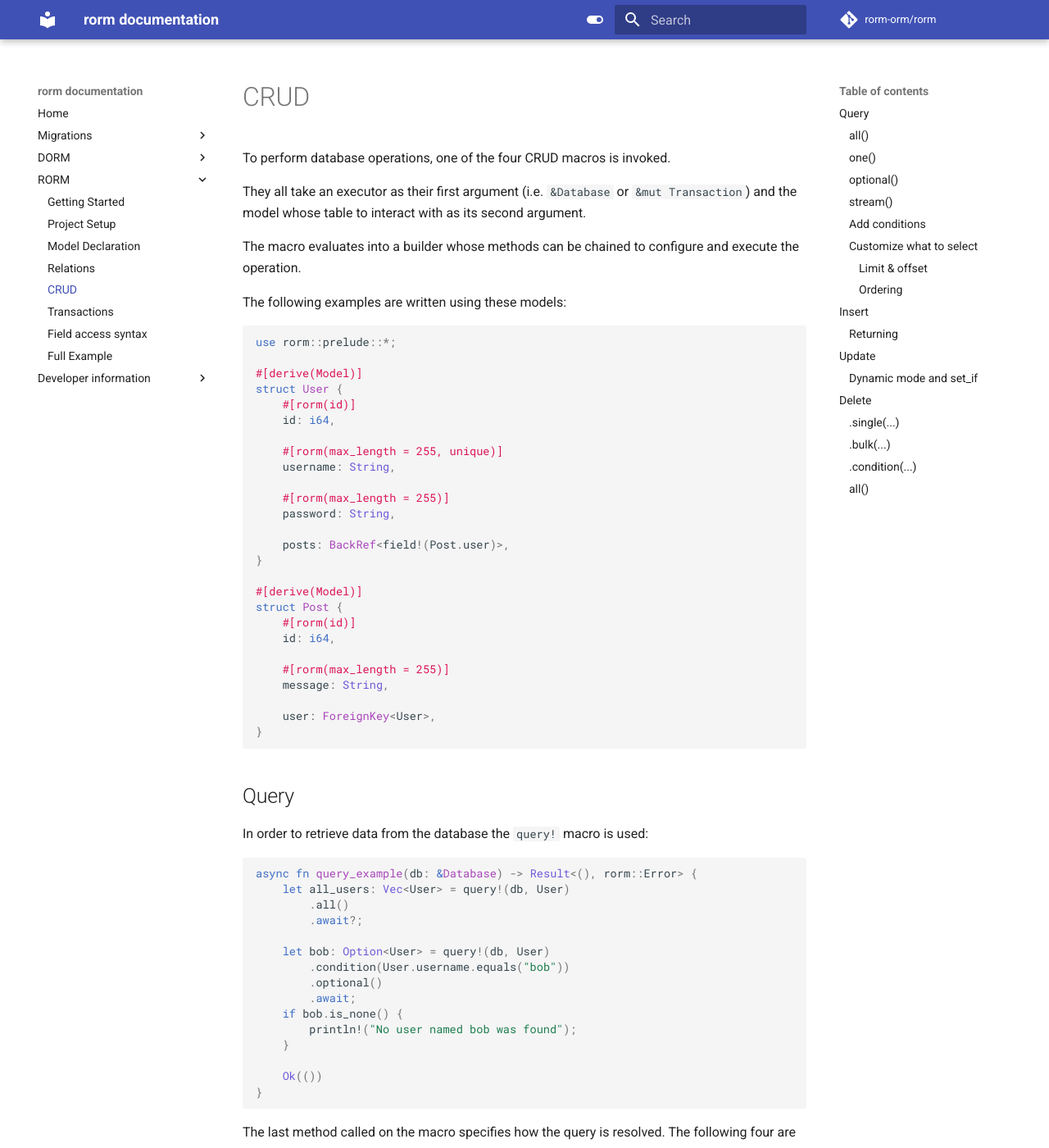
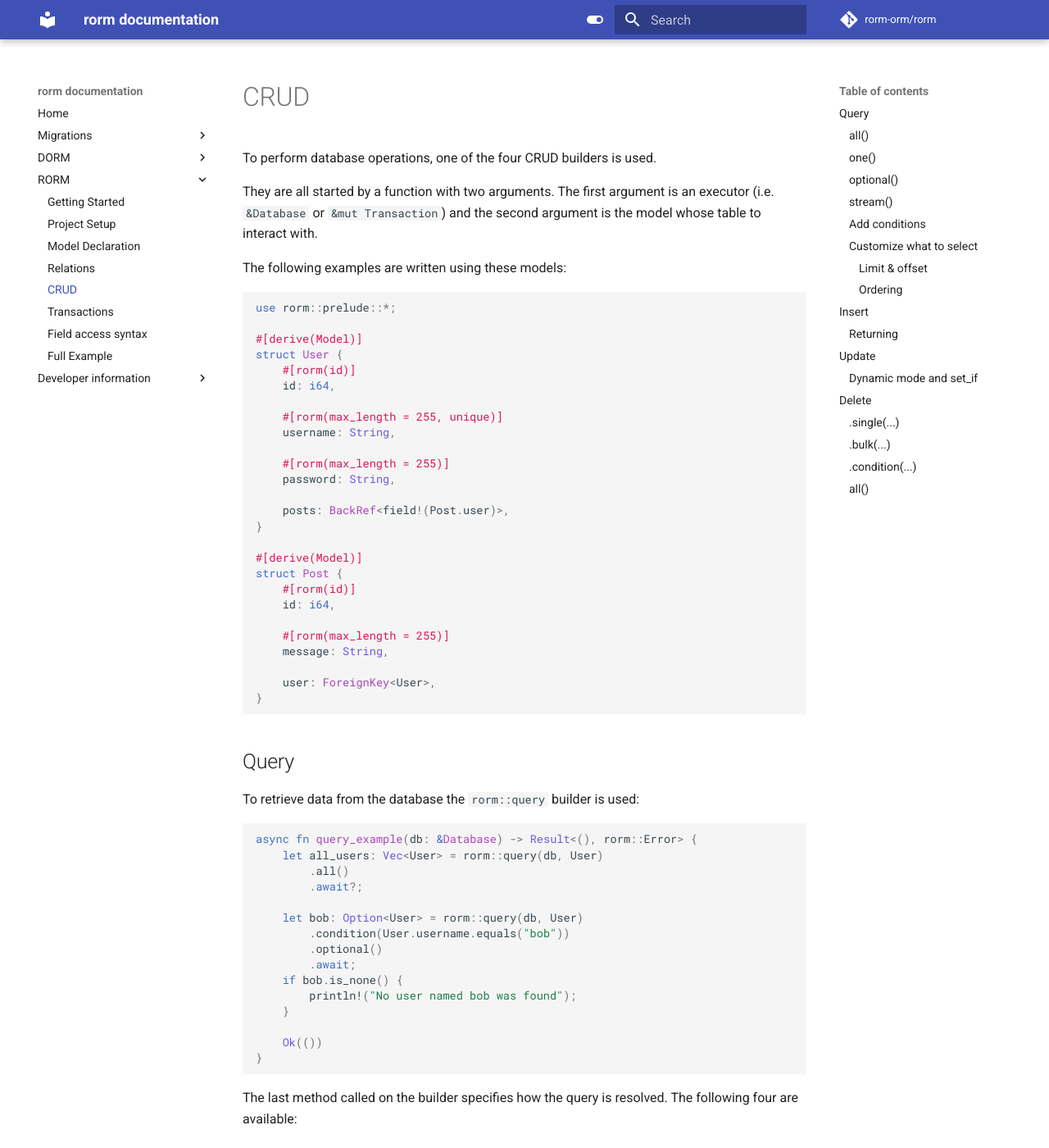
Before and after one commit to rorm-orm/docs, an MkDocs documentation site: the page built from docs/rorm/crud.md, in a window 1280 px wide and 1400 px high. Shown: the whole window at 82% size. Built offline with MkDocs 1.6.1 and Material for MkDocs 9.7.7, drawn with Linux system fonts in a browser that asks for light colours; comment, search, counter and statistics services are not loaded; some of the changed text lies outside the part shown.

Commit message:
Replaced crud macros with functions

````diff
--- a/docs/rorm/crud.md
+++ b/docs/rorm/crud.md
@@ -1,11 +1,10 @@
 # CRUD
 
-To perform database operations, one of the four CRUD macros is invoked.
+To perform database operations, one of the four CRUD builders is used.
 
-They all take an executor as their first argument (i.e. `&Database` or `&mut Transaction`)
-and the model whose table to interact with as its second argument.
-
-The macro evaluates into a builder whose methods can be chained to configure and execute the operation.
+They are all started by a function with two arguments.
+The first argument is an executor (i.e. `&Database` or `&mut Transaction`)
+and the second argument is the model whose table to interact with.
 
 The following examples are written using these models:
 
@@ -40,14 +39,14 @@ struct Post {
 
 ## Query
 
-In order to retrieve data from the database the `query!` macro is used:
+To retrieve data from the database the `rorm::query` builder is used:
 ```rust
 async fn query_example(db: &Database) -> Result<(), rorm::Error> {
-    let all_users: Vec<User> = query!(db, User)
+    let all_users: Vec<User> = rorm::query(db, User)
         .all()
         .await?;
 
-    let bob: Option<User> = query!(db, User)
+    let bob: Option<User> = rorm::query(db, User)
         .condition(User.username.equals("bob"))
         .optional()
         .await;
@@ -59,25 +58,25 @@ async fn query_example(db: &Database) -> Result<(), rorm::Error> {
 }
 ```
 
-The last method called on the macro specifies how the query is resolved. The following four are available:
+The last method called on the builder specifies how the query is resolved. The following four are available:
 
 ### `all()`
 Executes the query in a future which resolves to all rows matching the query.
 ```rust
-let all_users: Vec<User> = query!(&db, User).all().await.unwrap();
+let all_users: Vec<User> = rorm::query(&db, User).all().await.unwrap();
 ```
 
 ### `one()`
 Executes the query in a future which resolves to exactly one row.
 (If no matching row is found, this will be treated as an error)
 ```rust
-let user: User = query!(&db, User).one().await.unwrap();
+let user: User = rorm::query(&db, User).one().await.unwrap();
 ```
 
 ### `optional()`
 Executes the query in a future which resolves to at most one row.
 ```rust
-let user: Option<User> = query!(&db, User).optional().await.unwrap();
+let user: Option<User> = rorm::query(&db, User).optional().await.unwrap();
 ```
 
 ### `stream()`
@@ -110,7 +109,7 @@ Non-exhaustive list of commonly used ones:
 
 Conditions can then be combined using the `or!` and `and!` macros:
 ```rust
-query!(db, User)
+rorm::query(db, User)
     .condition(and!(
         User.username.equals("alice"),
         User.password.equals(leaked_pw)
@@ -120,16 +119,16 @@ query!(db, User)
 
 ### Customize what to select
 
-In its most basic usage (`query!(db, User)`) the query will select every column and return them in the model's struct.
+In its most basic usage (`rorm::query(db, User)`) the query will select every column and return them in the model's struct.
 
-This can be customized by changing the macro's second argument.
+This can be customized by changing the function's second argument.
 
 !!! note
-    The `query!` macro is somewhat unique in regard to its second argument.
+    The `rorm::query` builder is somewhat unique in regard to its second argument.
 
-    The other macros won't behave comparibly.
+    The other builders won't behave comparibly.
 
-As simplest alternative a `Patch` can be specified instead of the whole `Model` to only select some columns:
+As the simplest alternative a `Patch` can be specified instead of the whole `Model` to only select some columns:
 
 ```rust
 #[derive(Patch)]
@@ -141,7 +140,7 @@ struct UserWithoutPassword {
 }
 
 // Query every field from the struct UserWithoutPassword
-let users: Vec<UserWithoutPassword> = query!(db, UserWithoutPassword).all().await?;
+let users: Vec<UserWithoutPassword> = rorm::query(db, UserWithoutPassword).all().await?;
 ```
 
 This can get quite annoying when you have to specify a struct for every combination of fields you might want to query together.
@@ -150,13 +149,13 @@ Therefore, you can use the field syntax to query tuples of fields:
 ```rust
 // Only query the user's id and username
 let users: Vec<(i64, String)> =
-    query!(db, (User.id, User.username)).all().await?;
+    rorm::query(db, (User.id, User.username)).all().await?;
 ```
 
 This syntax also work with relations:
 ```rust
 let posts: Vec<(String, String)> =
-    query!(db, (Post.message, Post.user.username)).all().await?;
+    rorm::query(db, (Post.message, Post.user.username)).all().await?;
 ```
 
 When you want to select your relations' fields and there are a lot of them, specifying them all like this can get quite verbose.
@@ -165,7 +164,7 @@ To mitigate this, there is a syntax combining individual fields with patches:
 
 ```rust
 let posts: Vec<(String, UserWithoutPassword)> =
-    query!(db, (Post.message, Post.user as UserWithoutPassword)).all().await?;
+    rorm::query(db, (Post.message, Post.user.query_as(UserWithoutPassword))).all().await?;
 ```
 
 #### Limit & offset
@@ -175,10 +174,10 @@ to the SQL query. Note that `.limit()` can not be combined with `.one()`, since
 Also, the `.offset()` can not be used without a limit. The following examples illustrate possible uses:
 
 ```rust
-query!(db, Post).limit(10).all().await?;
-query!(db, Post).offset(13).one().await?;
-query!(db, Post).limit(10).offset(42).all().await?;
-query!(db, Post).limit(100).offset(1337).stream();
+rorm::query(db, Post).limit(10).all().await?;
+rorm::query(db, Post).offset(13).one().await?;
+rorm::query(db, Post).limit(10).offset(42).all().await?;
+rorm::query(db, Post).limit(100).offset(1337).stream();
 ```
 
 There is also the `.range()` function which provides a convenient way to add both the limit and offset.
@@ -186,7 +185,7 @@ Mixing a range with the previous functions for limit and offset is not allowed.
 Thus, the following example will return at most 10 elements since it corresponds to limit 10 and offset 30:
 
 ```rust
-query!(db, Post).range(30..40).all().await?;
+rorm::query(db, Post).range(30..40).all().await?;
 ```
 
 #### Ordering
@@ -195,7 +194,7 @@ TODO: `order_...`
 
 ## Insert
 
-In order to create new rows in the database, the `insert!` macro is used:
+To create new rows in the database, the `rorm::insert` builder is used:
 
 ```rust
 #[derive(Patch)]
@@ -214,14 +213,14 @@ struct NewPost {
 
 async fn insert_example(db: &Database) -> Result<(), rorm::Error> {
     // insert a single user
-    insert!(db, NewUser).single(&NewUser {
+    rorm::insert(db, NewUser).single(&NewUser {
         username: "alice".to_string(),
         password: "Secure-123".to_string(),
     }).await?;
 
     // insert a collection of user posts
     let posts: Vec<> = vec![...];
-    insert!(db, NewPost).bulk(&posts).await?;
+    rorm::insert(db, NewPost).bulk(&posts).await?;
 
     Ok(())
 }
@@ -238,7 +237,7 @@ But what if you need the values of fields which are set by the database?
 
 ### Returning
 
-The `insert!` macro returns the whole model it just inserted:
+The `rorm::insert` builder returns the whole model it just inserted:
 
 ```rust
 #[derive(Patch)]
@@ -249,38 +248,38 @@ struct NewUser {
 }
 
 // Note that the type `User` is returned instead of just a `NewUser`
-let new_user: User = insert!(db, NewUser).single(&NewUser {..}).await?;
+let new_user: User = rorm::insert(db, NewUser).single(&NewUser {..}).await?;
 ```
 
-To customize the behaviour, a family of `.return_...()` methods are provided:
+To customize the behavior, a family of `.return_...()` methods are provided:
 ```rust
 pub async fn show_various_returns(db: &Database, user: &NewUser) -> Result<(), Error> {
     // Return model instance by default
-    let _: User = insert!(db, NewUser)
+    let _: User = rorm::insert(db, NewUser)
         .single(user)
         .await?;
 
     // Return a patch's instance instead of whole model
     // (including the one used to insert and the model itself)
-    let _: AnotherUserPatch = insert!(db, NewUser)
+    let _: AnotherUserPatch = rorm::insert(db, NewUser)
         .return_patch::<UserPatch>()
         .single(user)
         .await?;
 
     // Return a tuple of fields
-    let _: (i64, String) = insert!(db, NewUser)
+    let _: (i64, String) = rorm::insert(db, NewUser)
         .return_tuple((User.id, User.name))
         .single(user)
         .await?;
 
     // Return the model's primary key
-    let _: i64 = insert!(db, NewUser)
+    let _: i64 = rorm::insert(db, NewUser)
         .return_primary_key()
         .single(user)
         .await?;
 
     // Return nothing
-    let _: () = insert!(db, NewUser)
+    let _: () = rorm::insert(db, NewUser)
         .return_nothing()
         .single(user)
         .await?;
@@ -291,11 +290,11 @@ pub async fn show_various_returns(db: &Database, user: &NewUser) -> Result<(), E
 
 ## Update
 
-In order to change models' fields the `update!` macro is used:
+To change models' fields the `rorm::update` builder is used:
 
 ```rust
 pub async fn set_good_password(db: &Database) -> Result<(), rorm::Error> {
-    update!(db, User)
+    rorm::update(db, User)
         .set(User.password, "I am way more secure™".to_string())
         .condition(User.password.equals("password"))
         .await?;
@@ -307,7 +306,7 @@ pub async fn set_good_password(db: &Database) -> Result<(), rorm::Error> {
 
 Before executing the query, `set` has to be called at least once
 to set a value for a column (the first call changes the builder's type).
-Otherwise the query wouldn't do anything.
+Otherwise, the query wouldn't do anything.
 
 This can be limiting when your calls are made conditionally.
 
@@ -325,7 +324,7 @@ async fn update_user(
     optional_new_username: Option<String>,
     optional_new_password: Option<String>
 ) -> Result<(), rorm::Error> {
-    let mut updater = update!(db, User).begin_dyn_set();
+    let mut updater = rorm::update(db, User).begin_dyn_set();
 
     if let Some(new_username) = optional_new_username {
         updater = updater.set(User.username, new_username);
@@ -351,7 +350,7 @@ async fn update_user(
     optional_new_username: Option<String>,
     optional_new_password: Option<String>
 ) -> Result<(), rorm::Error> {
-    let updater = update!(db, User)
+    let updater = rorm::update(db, User)
         .begin_dyn_set()
         .set_if(User.username, optional_new_username)
         .set_if(User.password, optional_new_password);
@@ -367,30 +366,30 @@ async fn update_user(
 
 ## Delete
 
-In order to delete rows from a table, the `delete!` macro is used:
+To delete rows from a table, the `rorm::delete` builder is used:
 
 ```rust
 pub async fn delete_single_user(db: &Database, user: &UserPatch) -> Result<(), rorm::Error> {
-    delete!(db, User)
+    rorm::delete(db, User)
         .single(user)
         .await?;
     Ok(())
 }
 pub async fn delete_many_users(db: &Database, users: &[UserPatch]) -> Result<(), rorm::Error> {
-    delete!(db, User)
+    rorm::delete(db, User)
         .bulk(users)
         .await?;
     Ok(())
 }
 pub async fn delete_underage(db: &Database) -> Result<(), rorm::Error> {
-    let num_deleted: u64 = delete!(db, User)
+    let num_deleted: u64 = rorm::delete(db, User)
         .condition(User.age.less_equals(18))
         .await?;
     Ok(())
 }
 ```
 
-A `delete!` is quite simple. It expects only one of four methods which specify what to delete:
+A `rorm::delete` is quite simple. It expects only one of four methods which specify what to delete:
 
 ### `.single(...)`
 To delete a single row, use the `single` method and pass it the model to delete.
````
Also changed, not shown: docs/rorm/full_example.md (+7 -7 lines), docs/rorm/transactions.md (+3 -3 lines).
